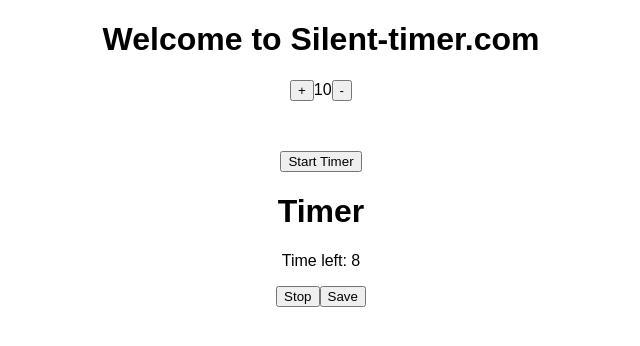
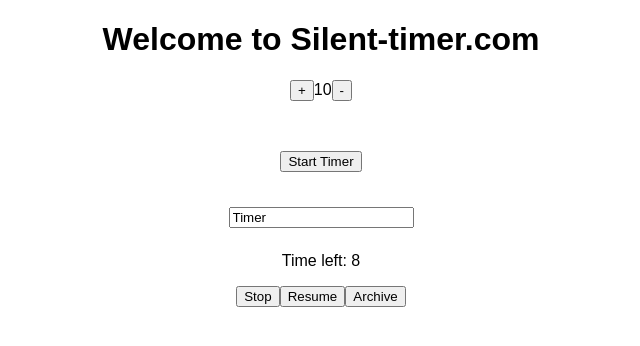
Before and after one commit to Bechev/silent-timer, a React (Create React App) app: page / in a window 1280 px wide. Both pictures are taken after a click on the button "Start Timer". Shown: the top 346 px of the page, without its empty margins (319-959 px from the left). Built offline with nearby package versions, Linux system fonts and the light colour scheme.

Commit message:
Add name change feature to Timer

```diff
--- /dev/null
+++ b/src/components/TimerTitle.js
@@ -0,0 +1,19 @@
+import React from 'react'
+
+
+export default class TimerTitle extends React.Component {
+    constructor(props){
+        super(props)
+    }
+
+    render(){
+        return(
+            <form onChange = {this.props.handleChange}>
+            <input
+                type= "text"
+                value = {this.props.name}
+            />
+            </form>
+        )
+    }
+}
--- a/src/containers/Home.js
+++ b/src/containers/Home.js
@@ -28,7 +28,7 @@
 
     startTimer = () => {
       this.setState({
-        timersList: [this.state.timersList, <Timer name="Timer" initialTime = {this.state.initialTime} />]
+        timersList: [this.state.timersList, <Timer initialTime = {this.state.initialTime} />]
       })
       console.log(this.state.timersList)
     }
--- a/src/containers/Timer.js
+++ b/src/containers/Timer.js
@@ -1,29 +1,29 @@
 import React, { Component } from 'react';
 import Button from '../components/Button.js'
+import TimerTitle from '../components/TimerTitle.js'
 
 export default class Timer extends Component {
     constructor(props){
         super(props)
 
         this.state = {
-            timeLeft: this.props.initialTime
+            name: "Timer",
+            timeLeft: this.props.initialTime,
+            isOn: true
         }
     }
 
-    stopTimer = () => {
-        //to be completed
+// Component lifecycle management
+    componentDidMount(){
+        this.intervalId = setInterval(this.tick, 1000)
     }
 
-    saveTimer = () => {
-        //to be completed
-    }
-
-    componentDidMount(){
-        setInterval(this.tick, 1000)
+    componentDidUnmount(){
+        clearInterval(this.intervalId)
     }
 
     tick = () => {
-        if(this.state.timeLeft > 0){
+        if(this.state.timeLeft > 0 && this.state.isOn === true){
             var interval = 1000
             this.setState({
                 timeLeft: (this.state.timeLeft - interval/1000)
@@ -31,16 +31,45 @@
         }
     }
 
+//Timertitle functions
+    handleNameChange = (event) => {
+        event.preventDefault()
+        console.log(this.state.name)
+        this.setState({
+            name: event.target.value
+        })
+        console.log(this.state.name)
+    }
+
+// Button functions
+    stopTimer = () => {
+        this.setState({
+            isOn: false
+        })
+    }
+
+    resumeTimer = () => {
+        this.setState({
+            isOn: true
+        })
+    }
+
+    saveTimer = () => {
+        //to be completed
+    }
+
+//Rendering
     render() {
     return (
-      <div className="TimerWindow">
-        <h1>{this.props.name}</h1>
+      <div className="Timer">
+        <h1><TimerTitle name = {this.state.name} handleChange={this.handleNameChange}/></h1>
         <p>
             Time left: {this.state.timeLeft}
         </p>
         <p>
             <Button name="Stop" handleClick={this.stopTimer}/>
-            <Button name="Save"handleClick={this.saveTimer}/>
+            <Button name="Resume" handleClick={this.resumeTimer}/>
+            <Button name="Archive"handleClick={this.archiveTimer}/>
         </p>
       </div>
     );
```
